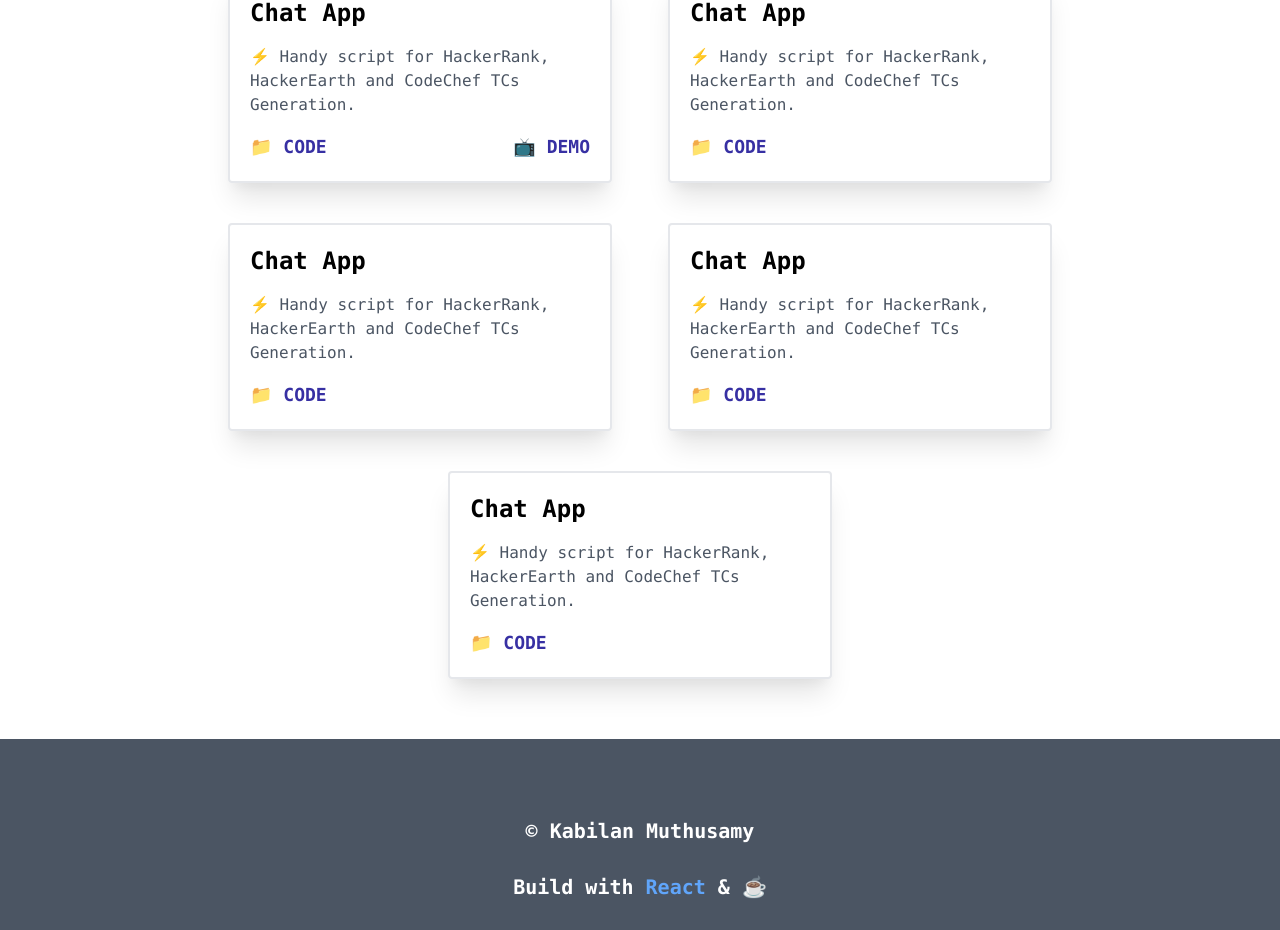
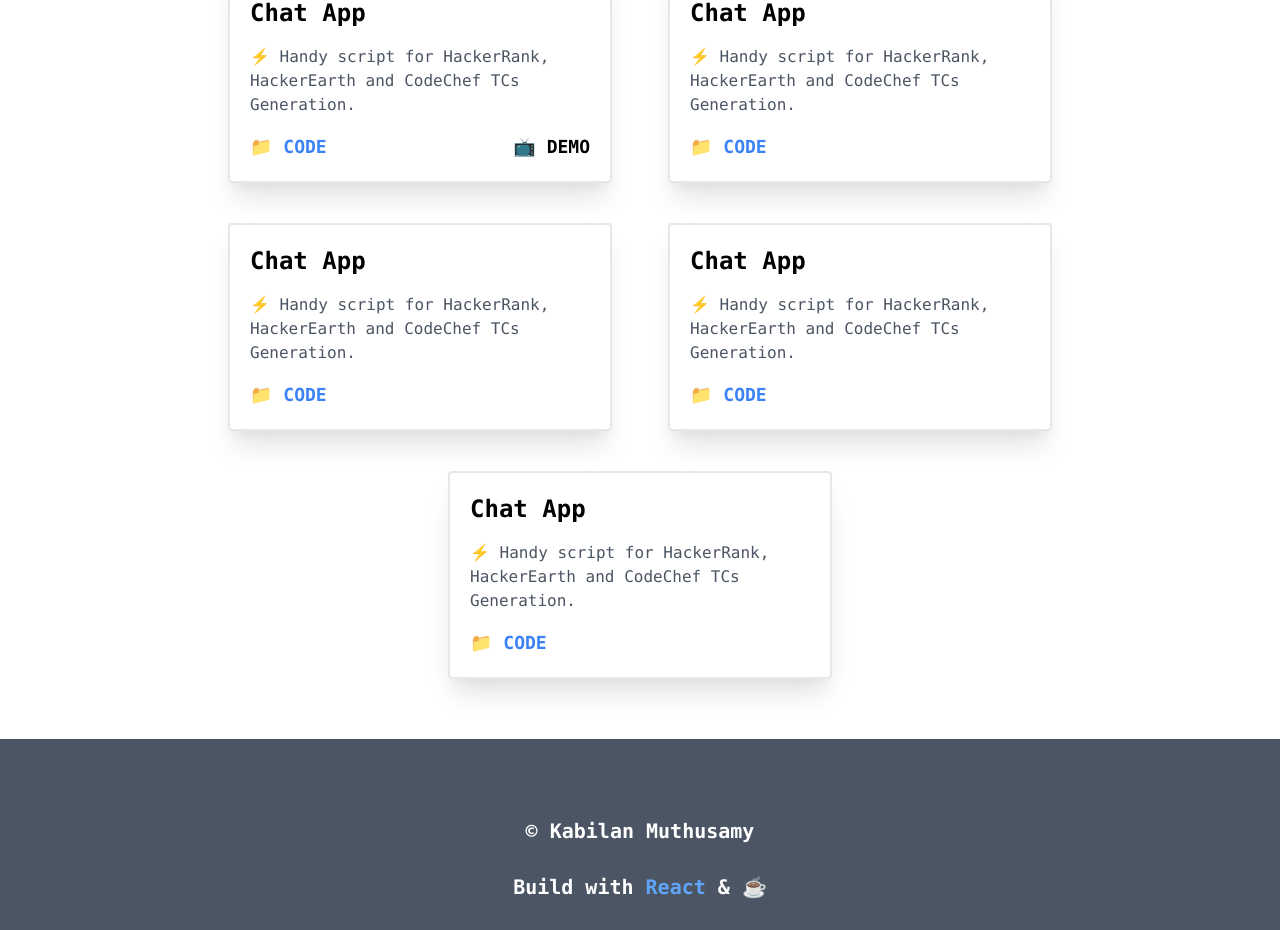
Before and after one commit to kabi175/portfolio, a React (Create React App) app: page / in a window 1280 px wide. Shown: the part 1589-2519 px from the top of the page. Built offline with nearby package versions, Linux system fonts and the light colour scheme.

Commit message:
update color

```diff
--- a/src/components/ProjectCard.js
+++ b/src/components/ProjectCard.js
@@ -3,7 +3,7 @@ import { Icons } from "../data";
 
 function ProjectCard({ title, description, language, repoUrl, demoUrl }) {
   return (
-    <div className="w-96 boerder border-2 border-gray-200 rounded mx-7 my-5 p-5  shadow-xl flex flex-col flex-nowrap transform hover:scale-125">
+    <div className="w-96 boerder border-2 border-gray-200 rounded mx-7 my-5 p-5  shadow-xl flex flex-col flex-nowrap flex-grow-0 transform hover:scale-125">
       <h1 className="self-start text-2xl font-bold ">{title}</h1>
       <p className="text-gray-600 py-4">{description}</p>
       <span className={Icons[language] | ""} />
@@ -12,7 +12,7 @@ function ProjectCard({ title, description, language, repoUrl, demoUrl }) {
           href={repoUrl}
           target="_blank"
           rel="noreferrer"
-          className="place-self-start text-lg text-indigo-800 font-bold"
+          className="place-self-start text-lg text-blue-500 font-bold"
         >
           {"📁 CODE"}
         </a>
@@ -22,7 +22,7 @@ function ProjectCard({ title, description, language, repoUrl, demoUrl }) {
           rel="noreferrer"
           className={`${
             demoUrl ? "place-self-end" : "hidden"
-          } text-lg text-indigo-800 font-bold`}
+          } text-lg text-bule-500 font-bold`}
         >
           {" "}
           {"📺 DEMO"}{" "}
```
